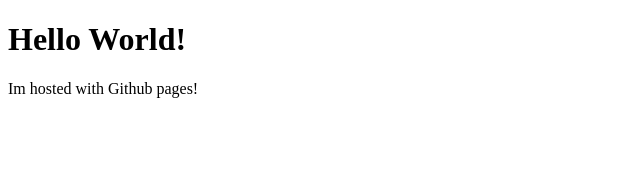
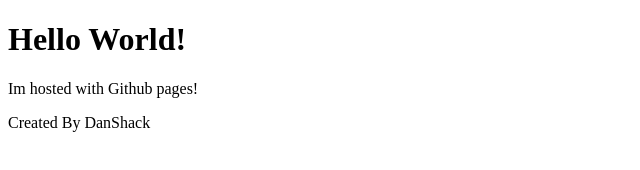
Before and after one commit to dshackel5/dshackel5.github.io, a plain HTML site: page index.html in a window 1280 px wide. Shown: the whole page, without its empty margins (0-640 px from the left). Drawn offline with Linux system fonts and the light colour scheme.

Commit message:
Update index.html

```diff
--- a/index.html
+++ b/index.html
@@ -6,8 +6,7 @@
 <body>
     <h1>Hello World!</h1>
     <p>Im hosted with Github pages!</p>
+    <p>Created By DanShack</p>
 </body>
 
-
-
 </html>
```
